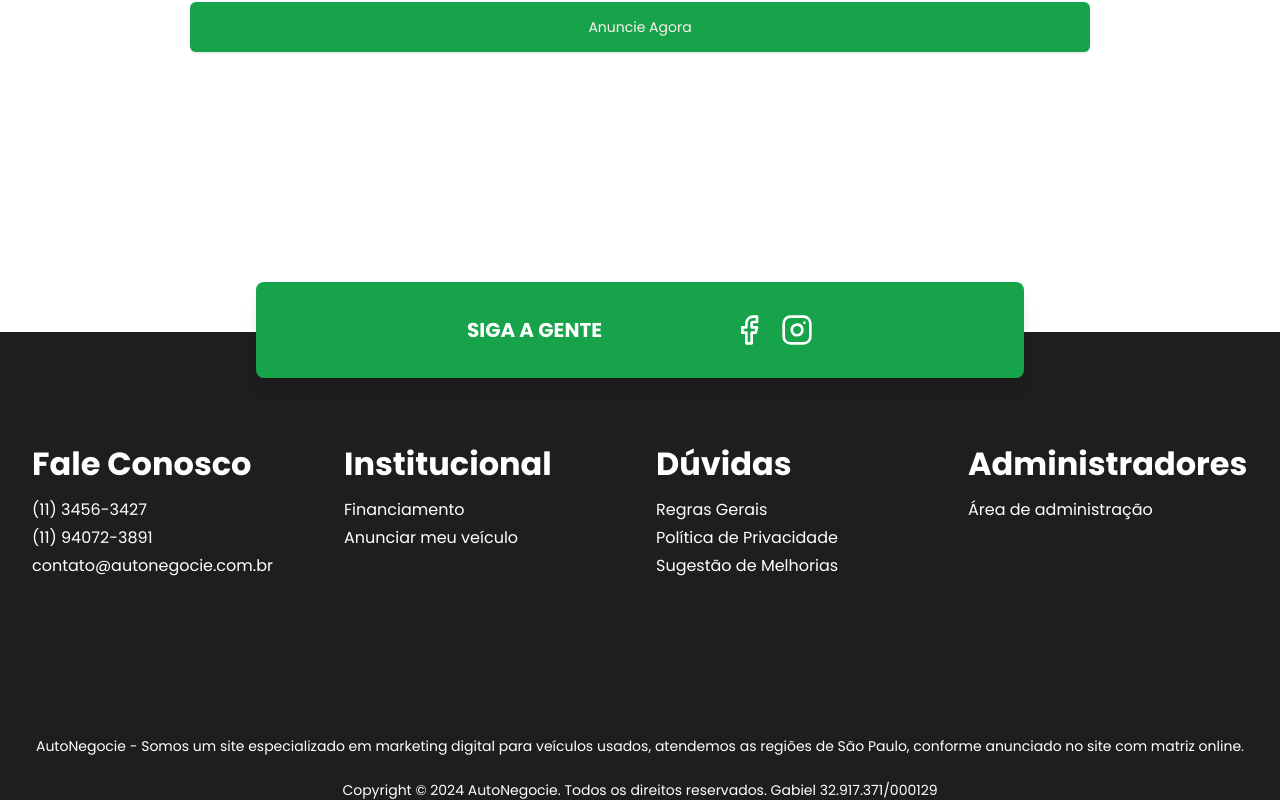
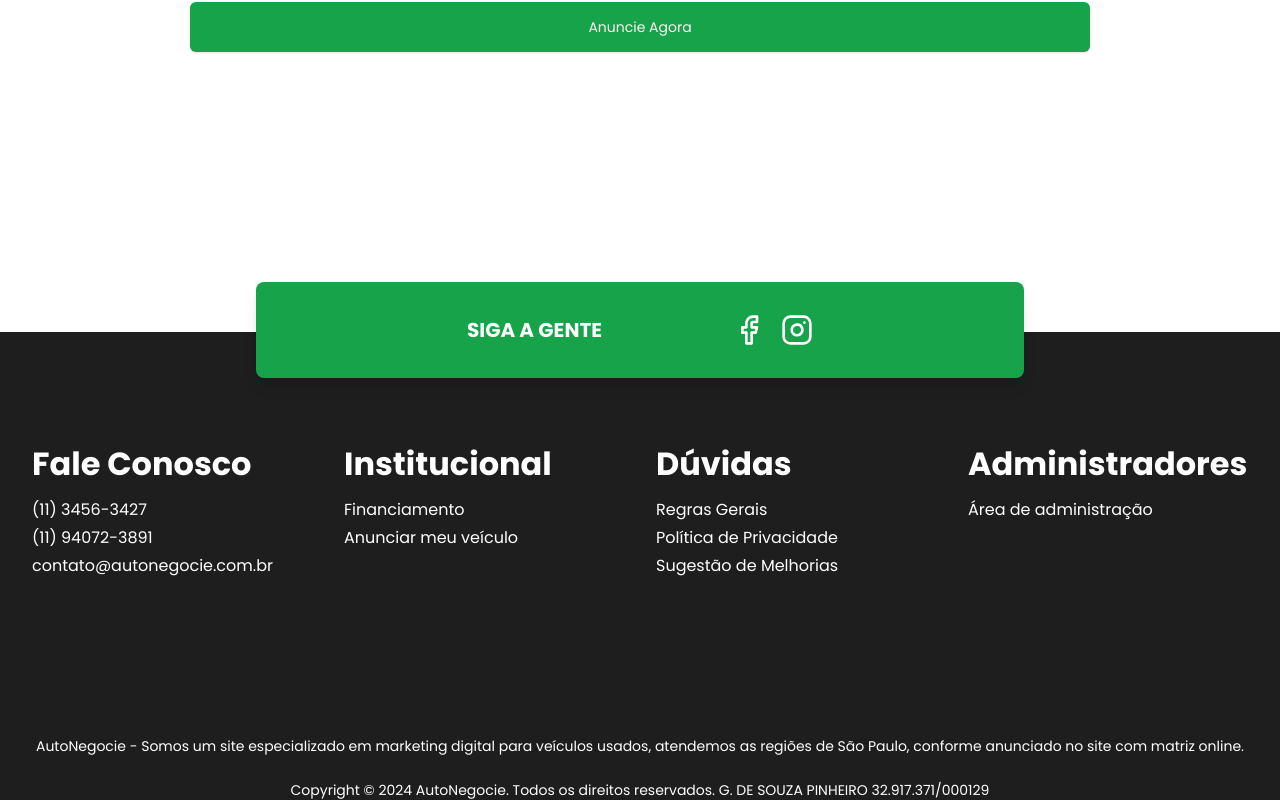
Before and after one commit to BrunoJSC/next-app, a Next.js app: page /anunciar in a window 1280 px wide. Shown: the part 840-1640 px from the top of the page. Built offline with nearby package versions, Linux system fonts and the light colour scheme; no server answers.

Commit message:
choice ...

```diff
--- a/app/motos/[id]/page.tsx
+++ b/app/motos/[id]/page.tsx
@@ -224,6 +224,7 @@
               <p className="font-bold">Opcionais</p>
               <div className="flex flex-wrap">
                 {searchParams.accessories &&
+                Array.isArray(searchParams.accessories) &&
                 searchParams.accessories.length > 0 ? (
                   searchParams.accessories.map((accessory, index) => (
                     <div key={index} className="mr-2 mb-2">
--- a/formAdmin/FormCar.tsx
+++ b/formAdmin/FormCar.tsx
@@ -323,7 +323,7 @@
         </div>
 
         <div className="grid gap-2">
-          <Label htmlFor="yearFabrication">Ano de fabricação</Label>
+          <Label htmlFor="yearFabrication">Ano modelo</Label>
           <Input type="text" {...form.register("yearFabrication")} />
         </div>
 
--- a/sections/Footer.tsx
+++ b/sections/Footer.tsx
@@ -146,8 +146,8 @@
           no site com matriz online.
         </p>
         <p className="mt-4 sm:mt-6">
-          Copyright © 2024 AutoNegocie. Todos os direitos reservados. Gabiel
-          32.917.371/000129
+          Copyright © 2024 AutoNegocie. Todos os direitos reservados. G. DE
+          SOUZA PINHEIRO 32.917.371/000129
         </p>
       </div>
     </footer>
```
